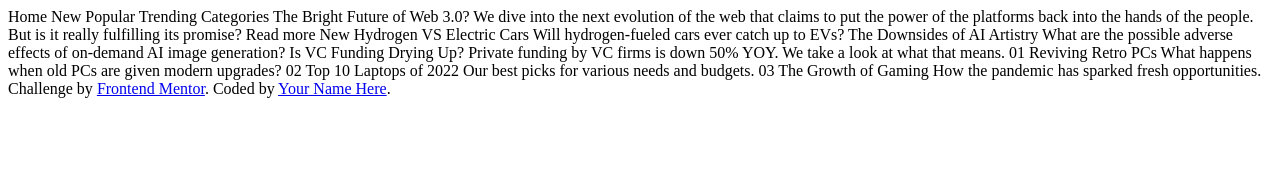
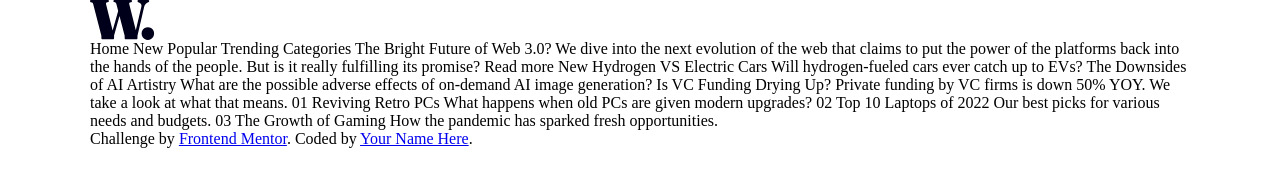
Before and after one commit to a-d14/news-homepage-frontend-mentor, a plain HTML site: page index.html in a window 1280 px wide. Drawn offline with Linux system fonts and the light colour scheme.

Commit message:
(feat): created overall website layout

```diff
--- a/index.html
+++ b/index.html
@@ -8,6 +8,13 @@
 </head>
 <body>
 
+  <header>
+    <nav>
+      <a><img src="./assets/images/logo.svg" alt="website logo" /></a>
+    </nav>
+  </header>
+
+  <main>
     Home
     New
     Popular
@@ -43,10 +50,14 @@
     03
     The Growth of Gaming
     How the pandemic has sparked fresh opportunities.
+  </main>
 
-  <div class="attribution">
+
+
+  <footer>
       Challenge by <a href="https://www.frontendmentor.io?ref=challenge" target="_blank">Frontend Mentor</a>.
       Coded by <a href="#">Your Name Here</a>.
-  </div>
+  </footer>
+
 </body>
 </html>
--- a/style.css
+++ b/style.css
@@ -0,0 +1,41 @@
+@layer global {
+    *,
+    *::before,
+    *::after {
+        margin: 0;
+        padding: 0;
+        border: 0;
+        box-sizing: border-box;
+    }
+
+    html {
+        -moz-text-size-adjust: none;
+        -webkit-text-size-adjust: none;
+        text-size-adjust: none;
+    }
+
+    img,
+    picture {
+        max-width: 100%;
+        display: block;
+    }
+}
+
+@layer layout {
+    body {
+        display: grid;
+        grid-template-columns: calc(16 / 16 * 1rem) 1fr calc(16 / 16 * 1rem);
+
+        > * {
+            grid-column: 2;
+        }
+
+        @media (width >= calc(1110 / 16 * 1rem)) {
+            grid-template-columns: 1fr calc(1100 / 16 * 1rem) 1fr;
+        }
+    }
+}
+
+@layer navigation {
+
+}
```
Lines whose indentation alone changed are shown as unchanged.
